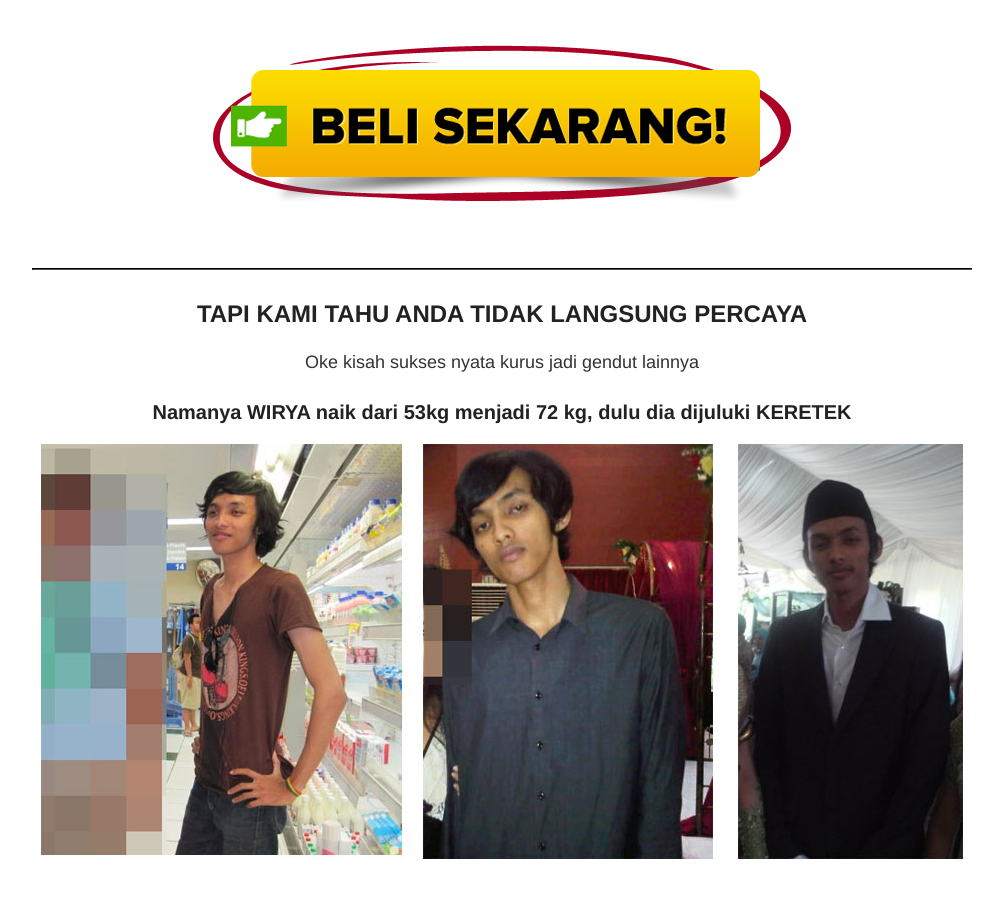
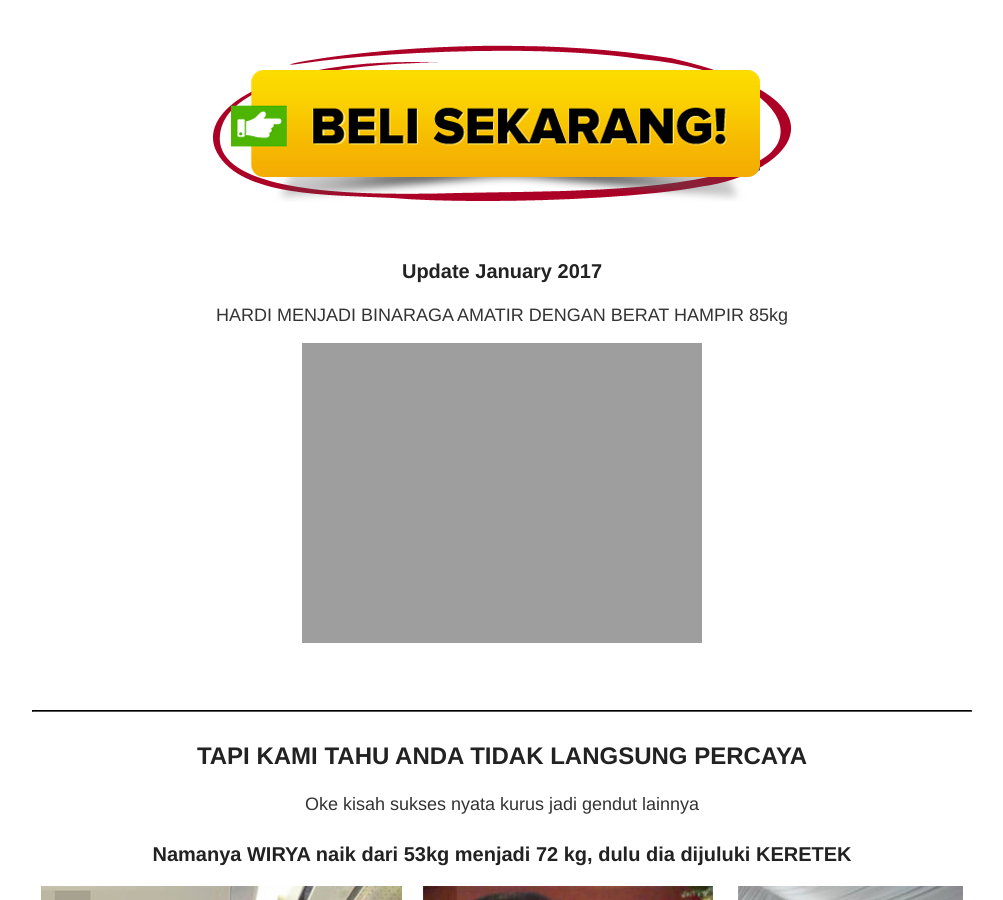
Before and after one commit to kemtol/gemukgagah, a Jekyll site: the page built from index.html, in a window 1280 px wide and 900 px high, scrolled down 2114 px. Shown: the whole window, without its empty margins (138-1141 px from the left). Built offline with Jekyll 4.4.1, drawn with Linux system fonts in a browser that asks for light colours.

Commit message:
Update default.html

```diff
--- a/_layouts/default.html
+++ b/_layouts/default.html
@@ -43,7 +43,10 @@
             <h3>Oke kalau anda percaya dengan metode kami, anda bisa langsung</h3>
             <br /><br />
 
-            <img src="{{ site.baseurl }}images/beli-obat-cepet-gemuk.png" class="max-width:100%" />
+            <img src="{{ site.baseurl }}images/beli-obat-cepet-gemuk.png" class="max-width:100%" /><br/><br/>
+            <h3>Update January 2017</h3>
+            <p>HARDI MENJADI BINARAGA AMATIR DENGAN BERAT HAMPIR 85kg</p>
+            <img src="{{ site.baseurl }}images/tips-menaikkan-berat-badan.jpg" />
             <br /><br /><br />
 
             <hr style="border-color:#000" />
```
